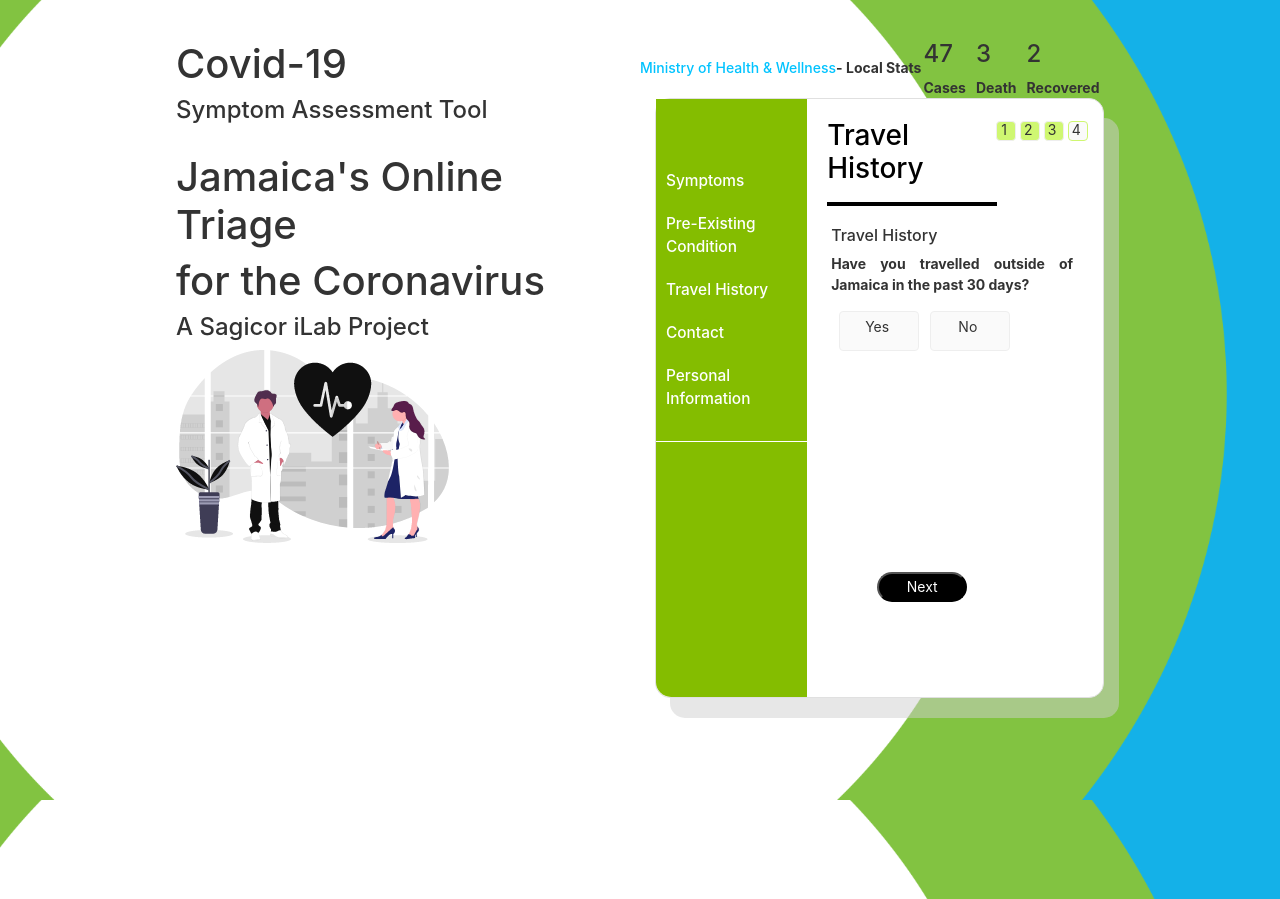
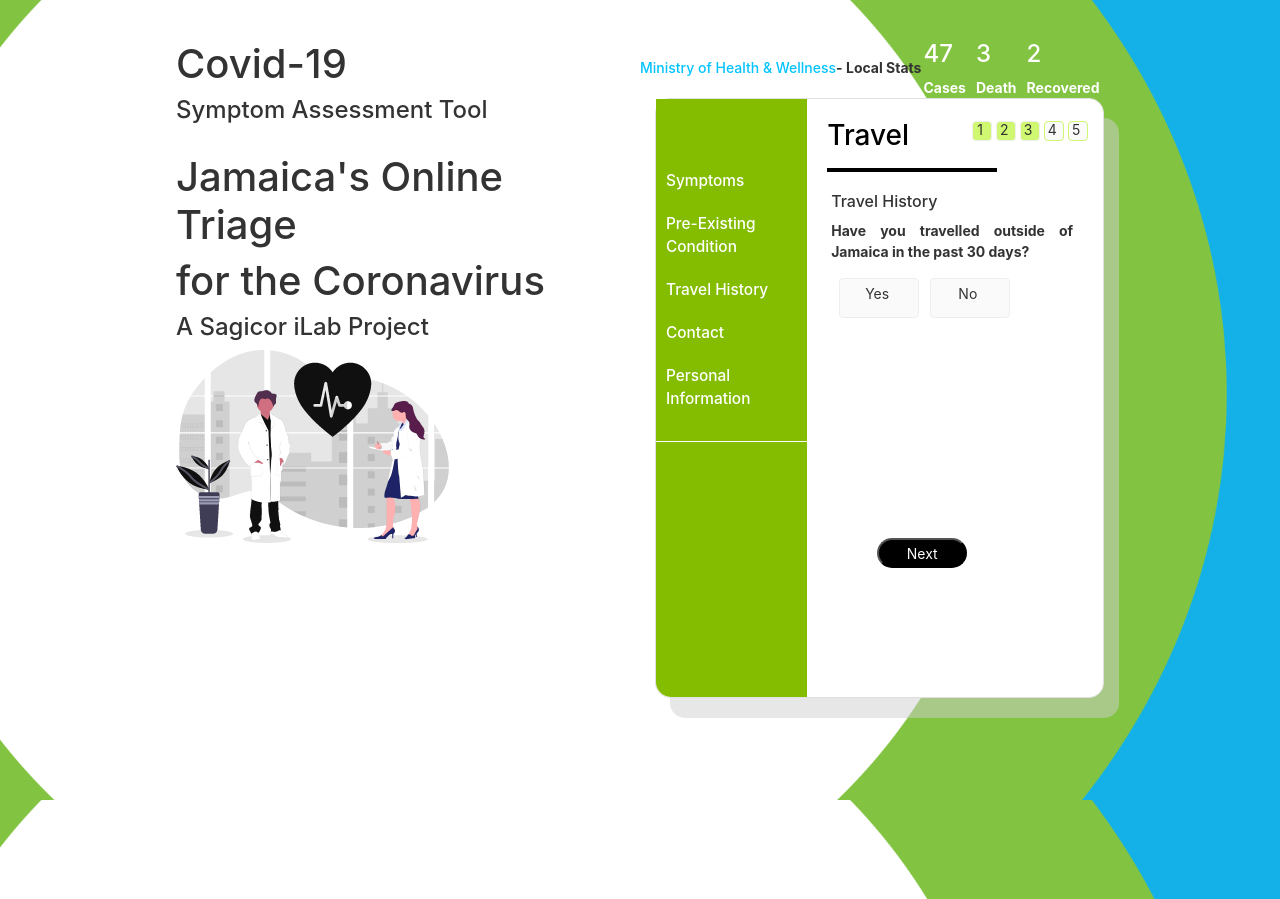
Before and after one commit to Hendricks-3D/Covid-19Assessment-Tool, an Angular app: page /contactHis in a window 1280 px wide. Built offline with nearby package versions, Linux system fonts and the light colour scheme.

Commit message:
remove link from side bar

```diff
--- a/src/app/Components/Travel/contact-history.component.html
+++ b/src/app/Components/Travel/contact-history.component.html
@@ -31,8 +31,18 @@
           </div>
         </div>
 
+        <div clas="col-lg-3">
+          <div class="page-number-card  incomplete" id="two">
+
+            <label >5</label>
           </div>
-   <h3>Travel History</h3>
+        </div>
+   </div>
+
+
+
+
+   <h3>Travel</h3>
 
     <hr class="line">
     <div class="scroll">
--- a/src/app/Components/condition/condition.component.html
+++ b/src/app/Components/condition/condition.component.html
@@ -33,6 +33,12 @@
     </div>
   </div>
 
+  <div clas="col-lg-3">
+    <div class="page-number-card  incomplete" id="two">
+
+      <label >5</label>
+    </div>
+  </div>
 
 </div>
 
--- a/src/app/Components/contact/contact.component.html
+++ b/src/app/Components/contact/contact.component.html
@@ -25,13 +25,23 @@
         </div>
 
         <div clas="col-lg-3">
-      <div class="page-number-card  incomplete" >
+          <div class="page-number-card  complete" >
 
             <label >4</label>
           </div>
         </div>
 
+
+        <div clas="col-lg-3">
+          <div class="page-number-card  incomplete" >
+
+            <label >5</label>
           </div>
+        </div>
+
+   </div>
+
+
    <h3>Contact History</h3>
 
     <hr class="line">
--- a/src/app/Components/personal-information/personal-information.component.html
+++ b/src/app/Components/personal-information/personal-information.component.html
@@ -31,6 +31,12 @@
     </div>
   </div>
 
+  <div clas="col-lg-3">
+    <div class="page-number-card  complete" id="two">
+
+      <label >5</label>
+    </div>
+  </div>
 
 </div>
 
--- a/src/app/Components/symptoms/symptoms.component.html
+++ b/src/app/Components/symptoms/symptoms.component.html
@@ -26,11 +26,24 @@
   </div>
 
   <div clas="col-lg-3">
+
     <div class="page-number-card  incomplete" id="two">
 
       <label >4</label>
     </div>
+
   </div>
+
+  <div clas="col-lg-3">
+
+    <div class="page-number-card  incomplete" id="two">
+
+      <label >5</label>
+    </div>
+
+  </div>
+
+
 
 </div>
 
--- a/src/app/app.component.css
+++ b/src/app/app.component.css
@@ -351,7 +351,7 @@
 
         width: 100px;
 
-        background: rgba(132,189,0,1);
+        background: #84BD00;
         color: #fff;
         transition: all 0.3s;
 
@@ -388,6 +388,7 @@
   .stats b{
     font-weight: 600;
     font-size: 12px;
+
   }
 
   img{
@@ -695,3 +696,11 @@ padding-right: 2px;
 .stats{
   padding-right: 10px;
 }
+
+.stats h4{
+ color:#ffffff;
+}
+
+.stats b{
+  color:#ffffff;
+}
--- a/src/app/app.component.html
+++ b/src/app/app.component.html
@@ -56,27 +56,27 @@
 
                   <ul class="list-unstyled components">
 
-                      <li >
-                        <a routerLink="/symptoms" routerLinkActive="active"> Symptoms</a>
+                      <li id="side-symptom">
+                        <a routerLinkActive="active"> Symptoms</a>
                       </li>
 
 
-                      <li >
-                        <a routerLink="/condition" routerLinkActive="active"> Pre-Existing Condition</a>
+                      <li id="side-condition">
+                        <a routerLinkActive="active"> Pre-Existing Condition</a>
                       </li>
 
-                      <li>
-                        <a routerLink="/contactHis" routerLinkActive="active"> Travel History </a>
+                      <li class="side-travel">
+                        <a routerLinkActive="active"> Travel History </a>
 
                       </li>
 
-                      <li>
-                        <a routerLink="/contact" routerLinkActive="active"> Contact</a>
+                      <li id="side-contact">
+                        <a routerLinkActive="active"> Contact</a>
                       </li>
 
 
-                      <li>
-                        <a routerLink="/personalInfo" routerLinkActive="active"> Personal Information</a>
+                      <li id="side-personal">
+                        <a  routerLinkActive="active"> Personal Information</a>
                       </li>
 
                   </ul>
```
Lines whose indentation alone changed are shown as unchanged.
